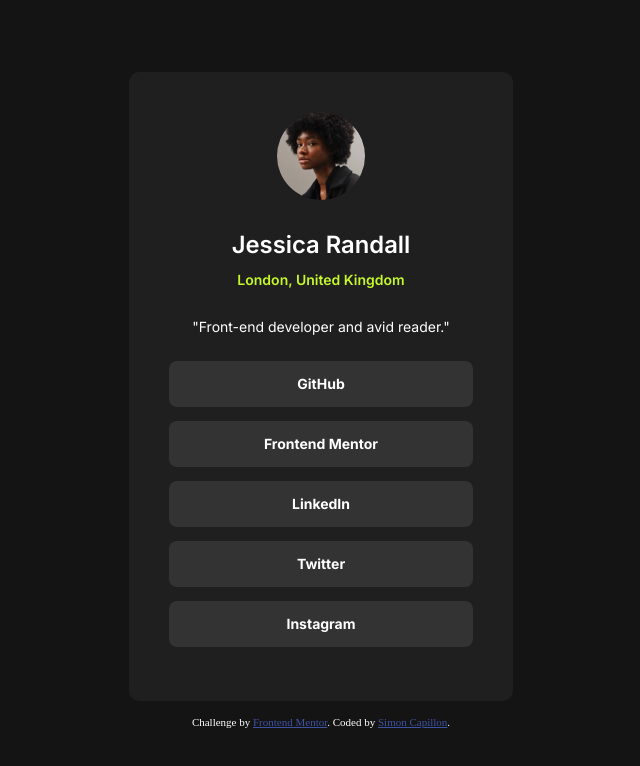
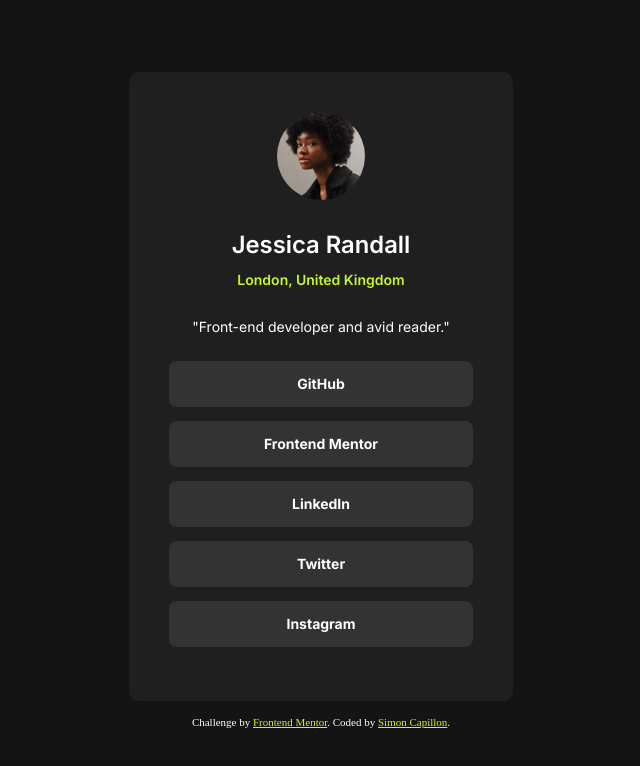
Before and after one commit to simon7195/Social-Links-Profile-Frontend-Mentor, a plain HTML site: page index.html in a window 1280 px wide. Shown: the whole page, without its empty margins (319-959 px from the left). Drawn offline with Linux system fonts and the light colour scheme.

Commit message:
Color change in Attribution CSS class

```diff
--- a/styles/style.css
+++ b/styles/style.css
@@ -145,7 +145,7 @@ main {
   margin-top: 16px;
 }
 .attribution a {
-  color: hsl(228, 45%, 44%);
+  color: var(--color-green)
 }
 
 /* Media queries */
```
